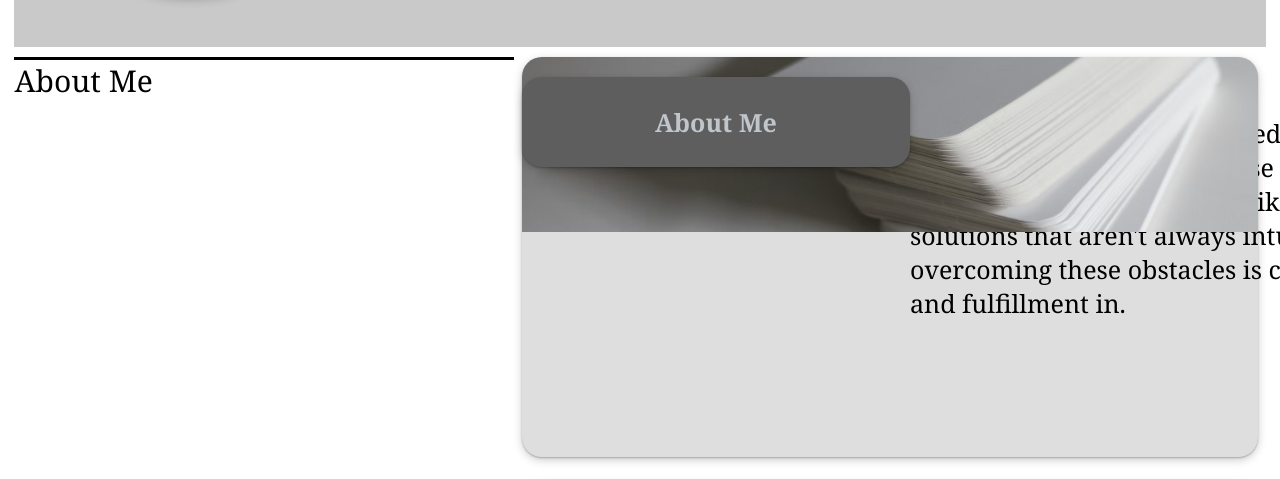
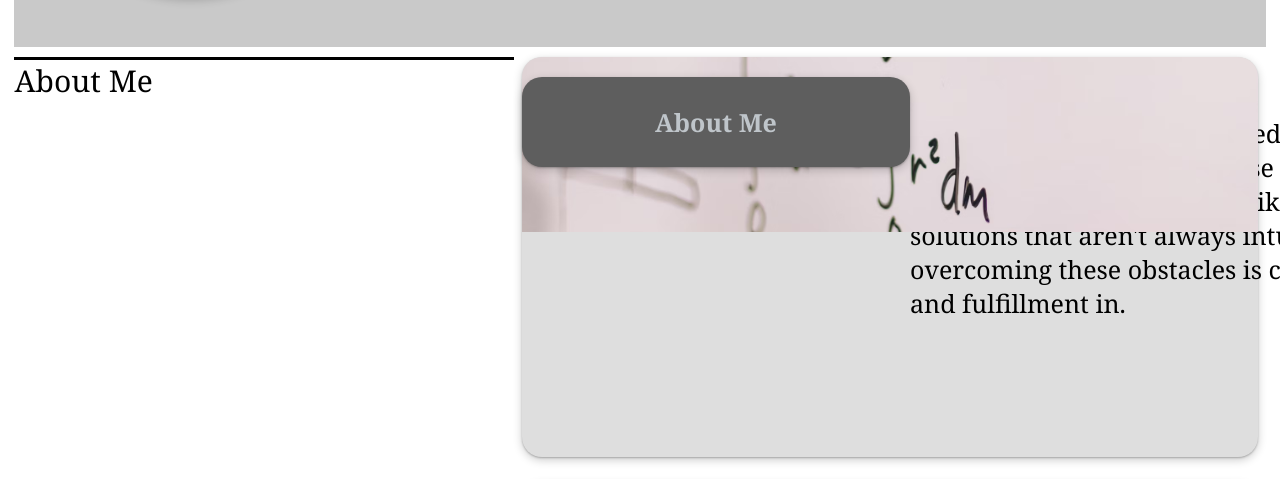
Before and after one commit to leex3683/Michael_Lee_Portfolio, a plain HTML site: page index.html in a window 1280 px wide. Shown: the part 271-750 px from the top of the page. Drawn offline with Linux system fonts and the light colour scheme.

Commit message:
Changed picture in header of bio

```diff
--- a/assets/css/style.css
+++ b/assets/css/style.css
@@ -316,6 +316,12 @@ h2 {
     background-position: center;
 }
 
+.math{
+    background-image: url("../images/math.avif");
+    background-size: cover;
+    background-position: center;
+}
+
 /* Header Translation and opacity change on hover */
 container:hover h2 {
     transform:  translate(-50%);
--- a/index.html
+++ b/index.html
@@ -28,7 +28,7 @@
             <aside class="right">
                 <container class="bio">
                     <h2>About Me</h2>
-                    <header class="CardHeaderL"></header>
+                    <header class="CardHeaderL math"></header>
                     <p><br>Puzzles have always fascinated me, and that's why I'm usually at a desk with my nose in a textbook, or on the wall at a bouldering gym. Activities like these challenge me to find solutions that aren't always intuitive or easy to find, and overcoming these obstacles is core to what I find enjoyment and fulfillment in.</p>
                     <p></p>
 
```
Also changed, not shown: assets/images/math.avif (added).
